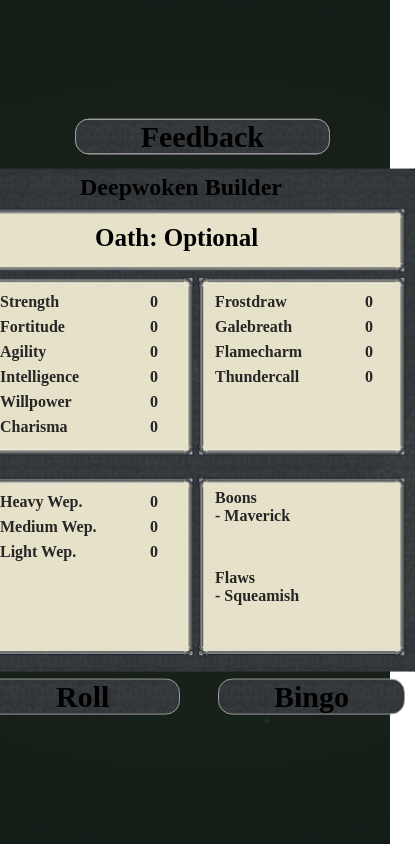
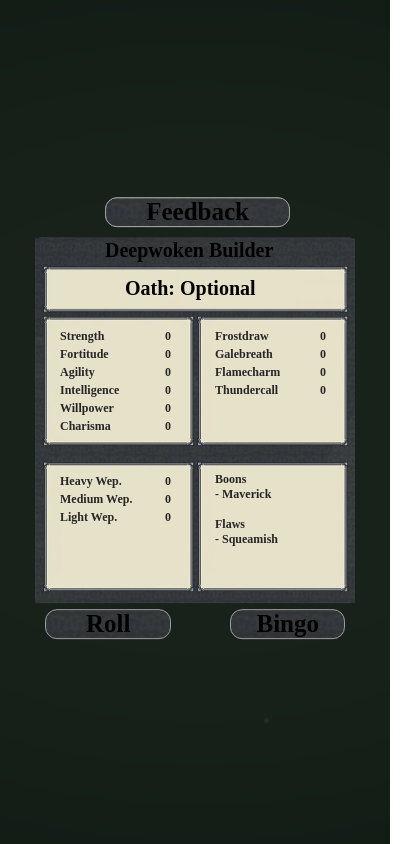
Before and after one commit to Liam-a-34/Deepwoken-Builder, a plain HTML site: page index.html in a window 390 px wide. Shown: the whole page, 415 px wide, since content can reach past the window. Drawn offline with nearby package versions, Linux system fonts and the light colour scheme; a web font is replaced by a local one.

Commit message:
Made main page mobile responsive

```diff
--- a/style.css
+++ b/style.css
@@ -186,3 +186,95 @@ body {
 #feedbackBtn:hover{
     cursor: pointer
 }
+
+@media screen and (max-width: 500px){
+    #card img{
+        width: 320px;
+    }
+    #card h2{
+        font-size: 20px;
+        top: 2px;
+        left: 70px;
+    }
+    #card h3{
+        font-size: 20px;
+        top: 40px;
+        left: 90px
+    }
+    #main-stats{
+        font-size: 12px;
+        top: 90px
+    }
+    #main-stats li{
+        line-height: 18px;
+    }
+    #main-stats-numbs{
+        font-size: 12px;
+        left: 130px;
+        top: 90px
+    }
+    #main-stats-numbs li{
+        line-height: 18px;
+    }
+    #mantra-stats{
+        font-size: 12px;
+        left: 180px;
+        top: 90px;
+    }
+    #mantra-stats li{
+        line-height: 18px;
+    }
+    #mantra-stats-numbs{
+        font-size: 12px;
+        top: 90px;
+        left: 285px
+    }
+    #mantra-stats-numbs li{
+        line-height: 18px;
+    }
+    #weapon-stats{
+        font-size: 12px;
+        top: 235px
+    }
+    #weapon-stats li{
+        line-height: 18px;
+    }
+    #weapon-stats-numbs{
+        font-size: 12px;
+        left: 130px;
+        top: 235px;
+    }
+    #weapon-stats-numbs li{
+        line-height: 18px;
+    }
+    #boons{
+        font-size: 12px;
+        top: 235px;
+        left: 180px;
+    }
+    #flaws{
+        font-size: 12px;
+        top: 280px;
+        left: 180px
+    }
+    #roll-btn{
+        padding: 0 40px;
+        top: 372px;
+        font-size: 25px;
+        border-radius: 12px
+    }
+    #bingo-btn{
+        padding: 0 25px;
+        top: 372px;
+        font-size: 25px;
+        border-radius: 12px;
+    }
+    #feedbackBtn{
+        font-size: 25px;
+        border-radius: 12px;
+        top: -40px;
+        padding: 0 40px;
+        text-align: center;
+        right: 65px;
+    }
+}
```
